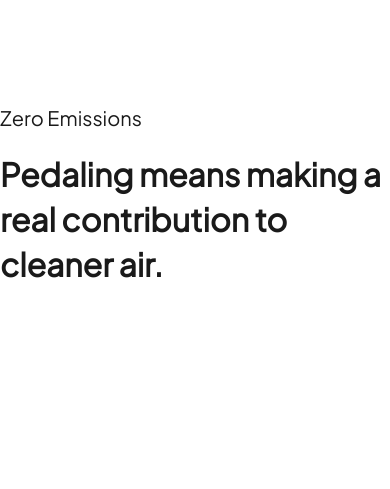
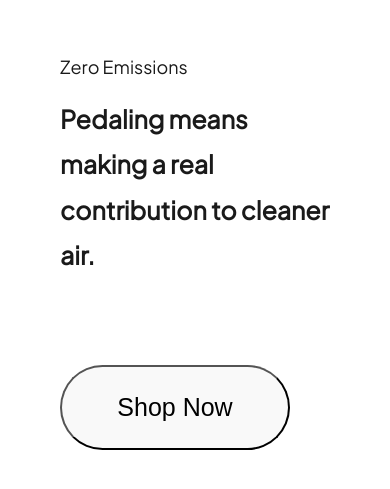
Before and after one commit to sengkimer1/git-workshop, a plain HTML site: page contant/index1.html in a window 390 px wide. Shown: the part 235-724 px from the top of the page. Drawn offline with Linux system fonts and the light colour scheme.

Commit message:
develop footer and contant

```diff
--- a/contant/index.html
+++ b/contant/index1.html
@@ -1,7 +1,7 @@
 <!DOCTYPE html>
 <html lang="en">
 <head>
-    <link rel="stylesheet" href="style.css">
+    <link rel="stylesheet" href="style1.css">
     <meta charset="UTF-8">
     <meta name="viewport" content="width=device-width, initial-scale=1.0">
     <title>Cntant</title>
@@ -14,8 +14,9 @@
         <div class="img-background">
             <div class="ex-box">
            <div class="title">
-            <p style=" color: #1A1A1A; line-height: 25.2px; font-size: 20px;">Zero Emissions</p>
-            <h1 style=" color: #1A1A1A;font-size: 40/* width: 500px; */px; line-height: 45.36px;">Pedaling means making a real contribution to cleaner air.</h1>
+            <p>Zero Emissions</p>
+            <h1>Pedaling means making a real contribution to cleaner air.</h1>
+            <button class="btn">Shop Now</button>
            </div></div>
         </div>
     </div>
--- a/contant/style.css
+++ /dev/null
@@ -1,40 +0,0 @@
-body{
-    margin: 0;
-    padding: 0;
-    font-family: 'Plus Jakarta Sans', sans-serif;
-}
-.footer{
-    width: 100%;
-    height: auto;
-    overflow: hidden;
-    margin: auto;
-}
-.img-background{
-    width: 100%;
-    height: 1200px;
-    overflow: hidden;
-    background-image: url(img);
-    background-position: center;
-    background-repeat: no-repeat;
-    background-size: cover;
-}
-.ex-box{
-     display: flex;
-     justify-content: flex-end;
-}
-.title{
-
-    margin-top: 23rem;
-    margin-left: 50px;
-    width: 600px;
-}
-@media(max-width:767px){
-    .title{
-        display: block;
-        width: 600px;
-        height: 100%;
-        margin:auto;
-        margin-top: 20rem;
-        transition: all .10s ease;
-    }
-}
--- /dev/null
+++ b/contant/style1.css
@@ -0,0 +1,86 @@
+body{
+    margin: 0;
+    padding: 0;
+    font-family: 'Plus Jakarta Sans', sans-serif;
+}
+.footer{
+    width: 100%;
+    height: auto;
+    overflow: hidden;
+    margin: auto;
+}
+.img-background{
+    width: 100%;
+    height: 1200px;
+    overflow: hidden;
+    background-image: url(img);
+    background-position: center;
+    background-repeat: no-repeat;
+    background-size: cover;
+}
+.ex-box{
+     display: flex;
+     justify-content: flex-end;
+}
+.title{
+    margin: 20% 0;
+    width: 40%;
+}
+.title h1{
+    color: #1A1A1A;
+    font-size: 40px;
+    line-height: 45.36px;
+    width: 100%;
+
+}
+.title p{
+    color: #1A1A1A;
+     line-height: 25.2px;
+     font-size: 25px;
+      width: 100%;
+}
+.btn{
+    background-color: #F9F9F9;
+    color: black;
+    font-size: 30px;
+    border-radius: 60px;
+    width: 320px;
+    height: 85px;
+    cursor: pointer;
+    margin-top: 70px;
+}
+.btn:hover{
+    background-color: black;
+    color: white;
+}
+@media(max-width:767px){
+
+    .title{
+        width: 100%;
+        margin-top: 54%;
+        padding: 60px;
+        color: #1A1A1A;
+    }
+    .title h1{
+        font-size: 25px;
+        line-height: 45.36px;
+        width: 100%;
+    }
+    .title p{
+         line-height: 25.2px;
+         font-size: 18px;
+          width: 100%;
+    }
+    .btn{
+        background-color: #F9F9F9;
+        color: black;
+        font-size: 25px;
+        border-radius: 60px;
+        width: 230px;
+        height: 85px;
+        cursor: pointer;
+        margin-top: 70px;
+    }
+
+
+}
--- a/footer/style.css
+++ b/footer/style.css
@@ -2,12 +2,14 @@ body{
     margin: 0;
     padding: 0;
     font-family: 'Plus Jakarta Sans', sans-serif;
+    box-sizing: border-box;
 }
 .footer{
     width: 100%;
     height: auto;
     overflow: hidden;
     margin: auto;
+    background-color: black;
 }
 .img-background{
     width: 100%;
@@ -23,47 +25,40 @@ body{
     color: white;
     margin-top: 10rem;
     margin-left: 10rem;
-
 }
 .banner-text h1 {
-    font-size: 48px;
-    width: 700px;
+    font-size: 50px;
+    width: 60%;
 }
 .banner-text p{
-    font-size: 24px;
-    width: 500px;
+    font-size: 35px;
+    width: 60%;
+}
+.btn{
+    background-color: #F9F9F9;
+    color: black;
+    font-size: 30px;
+    border-radius: 60px;
+    width: 350px;
+    height: 85px;
+    cursor: pointer;
+    margin-top: 70px;
+}
+.btn:hover{
+    background-color: black;
+    color: white;
 }
 
-@media(max-width:767px){
-    .banner-text h1{
-        font-size: 45px;
-    }
-    .banner-text p{
-        font-size: 20px;
-    }
-}
-@media(max-width:570px){
-    .banner-text{
-        margin-left: 3rem;
-
-    }
-    .banner-text h1{
-        font-size: 30px;
-    }
-    .banner-text p{
-        font-size: 15px;
-        width: 350px;
-    }
-}
 .last-footer{
     width: 100%;
     overflow: hidden;
-    background-color: black;
+
     display: flex;
     justify-content: center;
     align-items: center;
     gap: 4rem;
-     font-size: 20px;
+    font-size: 30px;
+    margin-top: 30px;
 }
 .box{
     width: 100%;
@@ -73,6 +68,17 @@ body{
     text-align: center;
 }
 @media(max-width:767px){
+    .banner-text{
+        margin-left: 50px;
+    }
+    .banner-text h1{
+        width: 100%;
+        font-size: 45px;
+    }
+    .banner-text p{
+        width: 70%;
+        font-size: 28px;
+    }
     .last-footer {
         width: 100%;
         height: 100%;
@@ -84,5 +90,14 @@ body{
    .last-footer p{
         margin-top: 10px;
    }
-
+   .btn{
+    background-color: #F9F9F9;
+    color: black;
+    font-size: 30px;
+    border-radius: 60px;
+    width: 250px;
+    height: 85px;
+    cursor: pointer;
+    margin-top: 80px;
+    }
 }
```
Also changed, not shown: footer/index.html (+4 -1 lines).
